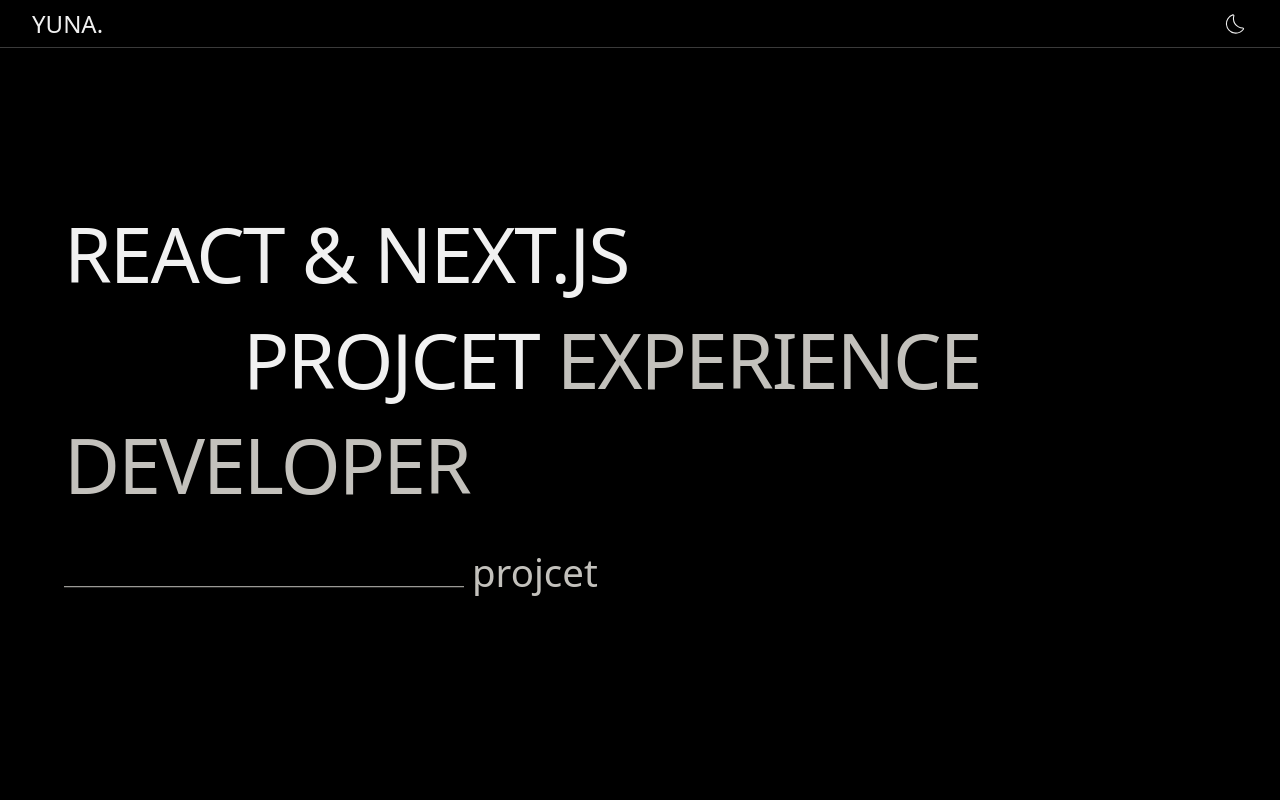
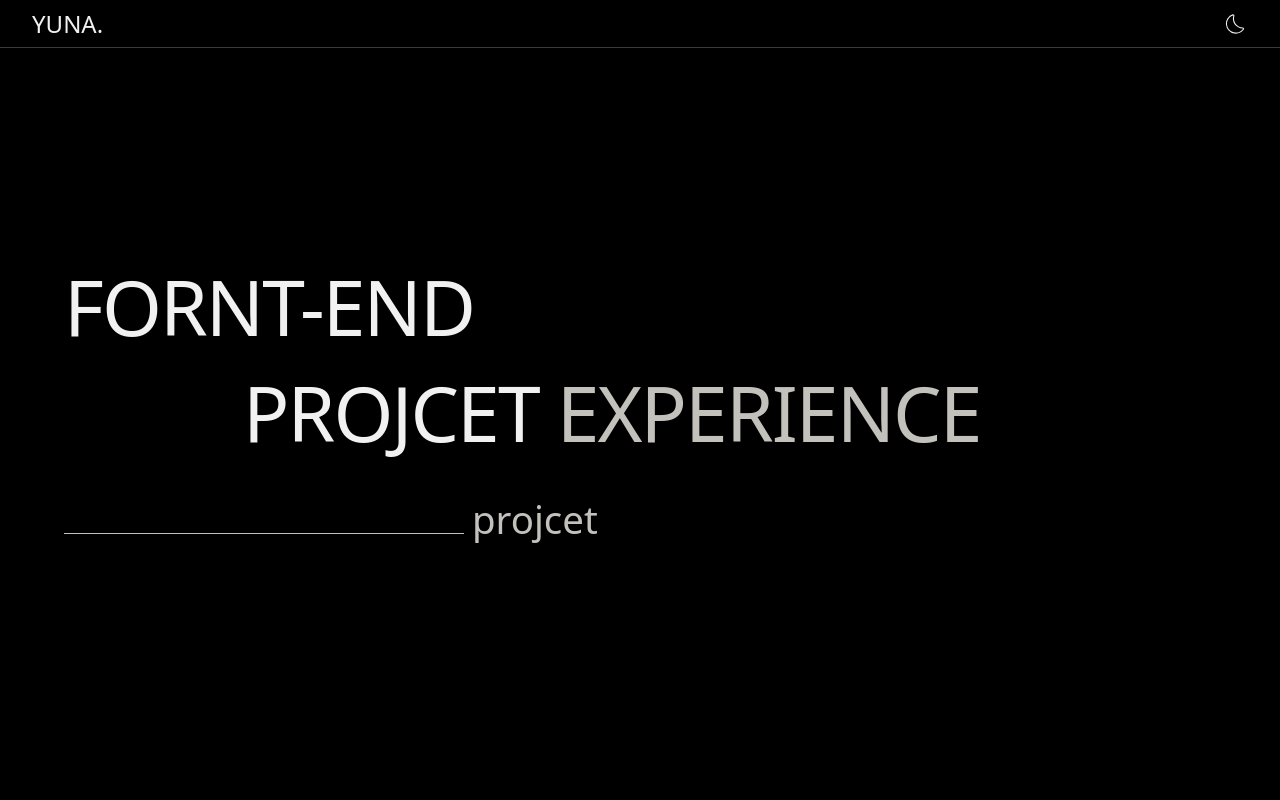
Before and after one commit to daeppang119/2024_protfolio, a Next.js app: page /project in a window 1280 px wide. Shown: the top 800 px of the page. Built offline with nearby package versions, Linux system fonts and the light colour scheme.

Commit message:
project title

```diff
--- a/src/app/project/_componets/ProjectTitle.tsx
+++ b/src/app/project/_componets/ProjectTitle.tsx
@@ -8,14 +8,11 @@
       </h2>
       <div className="absolute left-[5vw] top-1/2 translate-y-[-50%] text-[6vw] font-light uppercase leading-snug tracking-tight">
         <p className="translate-y-[50px] animate-actAboutShowOne opacity-0">
-          react & next.js
+          fornt-end
         </p>
         <p className="ml-[14vw] translate-y-[50px] animate-actAboutShowTwo opacity-0">
           projcet
           <em className="not-italic text-[#c3c1bc]"> experience</em>
-        </p>
-        <p className="translate-y-[50px] animate-actAboutShowThree opacity-0">
-          <em className="not-italic text-[#c3c1bc]">developer</em>
         </p>
         <div className="mt-7 text-[3vw] tracking-normal">
           <span className="inline-block h-px w-[400px] bg-[#c3c1bc]"></span>
```
